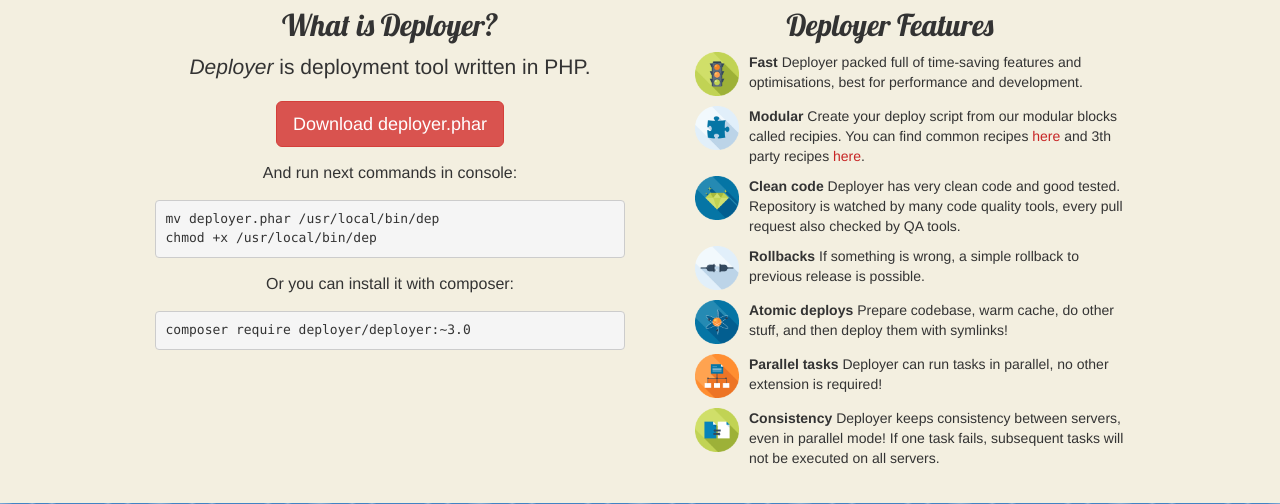
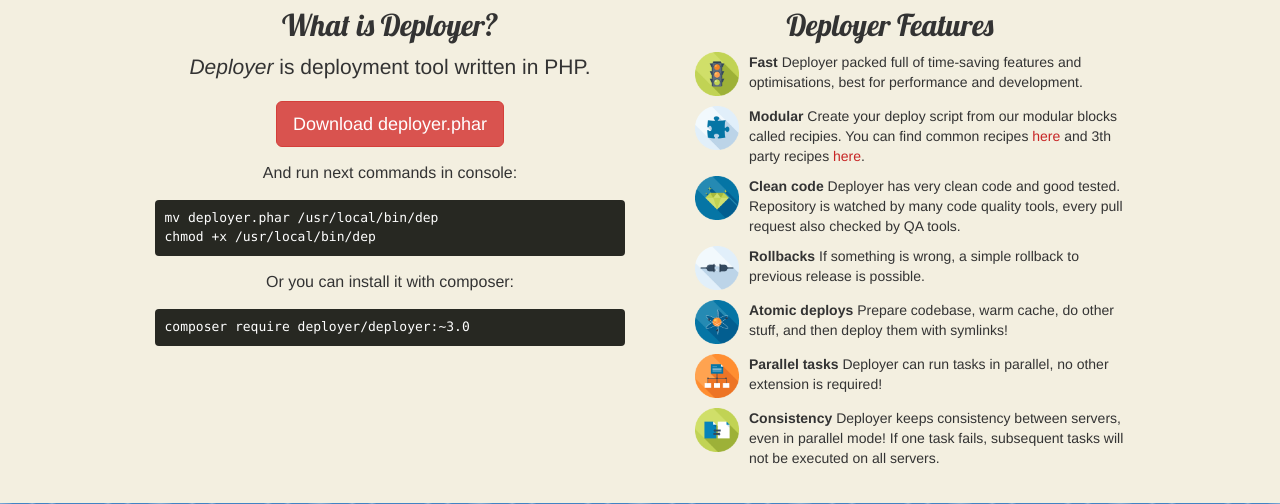
Before and after one commit to TrueXakeP/deployer.org, a PHP site: template pages/index.twig in a window 1280 px wide. Shown: the part 514-1018 px from the top of the page. Run offline with PHP 8.4, Linux system fonts and the light colour scheme; the template is opened without the code that fills it, so the values that code supplies are empty; some libraries are stand-ins or nearby versions.

Commit message:
Update style.

```diff
--- a/assets/css/styles.css
+++ b/assets/css/styles.css
@@ -300,3 +300,9 @@
     padding-bottom: 20px;
     background: #F3EFE0;
 }
+
+pre {
+    background-color: #272822;
+    color: #ffffff;
+    border: none;
+}
```
